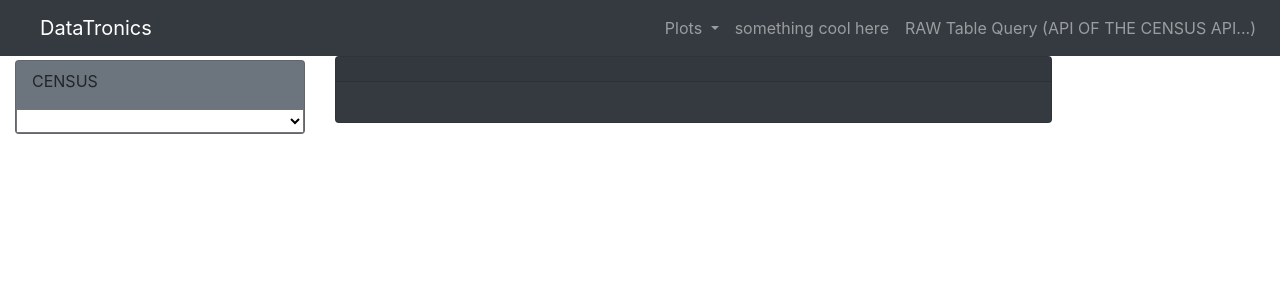
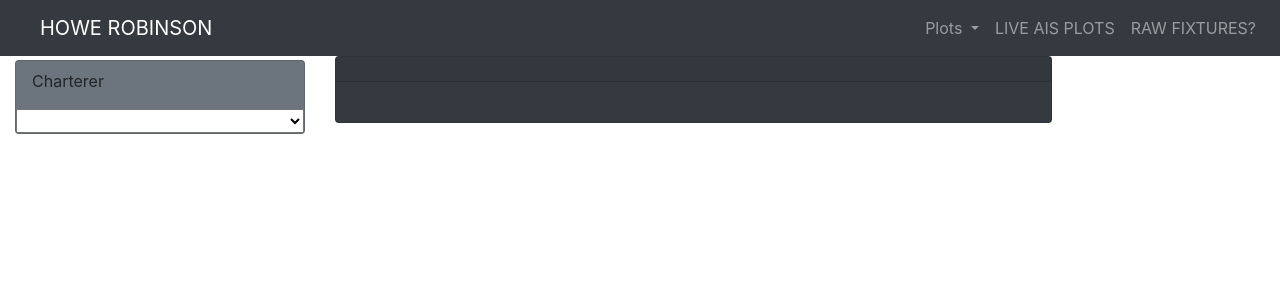
Before and after one commit to Sailendra-Mahapatra/Project2, a Flask app: page / in a window 1280 px wide. Shown: the top 300 px of the page. Run offline with Flask 2, Linux system fonts and the light colour scheme; lists and menus that the app fills with data are empty; parts of the project's set-up code (start-up, migrations or seed data) failed here and were passed over; some libraries are stand-ins or nearby versions.

Commit message:
more heroku

```diff
--- a/app.py
+++ b/app.py
@@ -21,7 +21,7 @@ Exports = Base.classes.export
 def index():
     return render_template("index.html")
 
-@app.route("/")
+@app.route("/commodity")
 def names():
     start = "getting started"
     return print(start)
--- a/templates/index.html
+++ b/templates/index.html
@@ -5,7 +5,7 @@
   <meta charset="UTF-8">
   <meta name="viewport" content="width=device-width, initial-scale=1.0">
   <meta http-equiv="X-UA-Compatible" content="ie=edge">
-  <title>DataTronics</title>
+  <title>LR Tracking</title>
   <link rel="stylesheet" href="https://stackpath.bootstrapcdn.com/bootstrap/4.3.1/css/bootstrap.min.css" integrity="sha384-ggOyR0iXCbMQv3Xipma34MD+dH/1fQ784/j6cY/iJTQUOhcWr7x9JvoRxT2MZw1T" crossorigin="anonymous">
   <script src="https://code.jquery.com/jquery-3.3.1.slim.min.js" integrity="sha384-q8i/X+965DzO0rT7abK41JStQIAqVgRVzpbzo5smXKp4YfRvH+8abtTE1Pi6jizo" crossorigin="anonymous"></script>
 <script src="https://cdnjs.cloudflare.com/ajax/libs/popper.js/1.14.7/umd/popper.min.js" integrity="sha384-UO2eT0CpHqdSJQ6hJty5KVphtPhzWj9WO1clHTMGa3JDZwrnQq4sF86dIHNDz0W1" crossorigin="anonymous"></script>
@@ -14,7 +14,7 @@
 
 <body>
     <nav class="navbar navbar-expand-sm  navbar-dark bg-dark">
-        <a href="#"> <span class="navbar-brand ml-4 mb-0 h0">DataTronics</span></a>
+        <a href="https://www.howerobinson.com/"> <span class="navbar-brand ml-4 mb-0 h0">HOWE ROBINSON</span></a>
         <button class="navbar-toggler" type="button" data-toggle="collapse" data-target="#navbarNav" aria-controls="navbarNav" aria-expanded="false" aria-label="Toggle navigation">
                 <span class="navbar-toggler-icon"></span>
         </button>
@@ -32,10 +32,10 @@
                         </div>
                 </li>
                 <li class="nav-item">
-                  <a class="nav-link" href="#">something cool here <span class="sr-only">(current)</span></a>
+                  <a class="nav-link" href="#">LIVE AIS PLOTS <span class="sr-only">(current)</span></a>
                 </li>
                 <li class="nav-item">
-                  <a class="nav-link" href="#">RAW Table Query (API OF THE CENSUS API...)</a>
+                  <a class="nav-link" href="#">RAW FIXTURES?</a>
                 </li>
             </ul>
         </div>
@@ -46,7 +46,7 @@
         <!--selector-->
         <div class ="col-md-3">
             <div class="card text-black bg-secondary mt-1 mb-3" style="max-width:100%;">
-                <p class = "card-text mt-2 ml-3">CENSUS</p>
+                <p class = "card-text mt-2 ml-3">Charterer</p>
                 <select id="selDataset" onchange="optionChanged(this.value)"></select>
             </div>
         </div>
```
Also changed, not shown: 1 other file.
